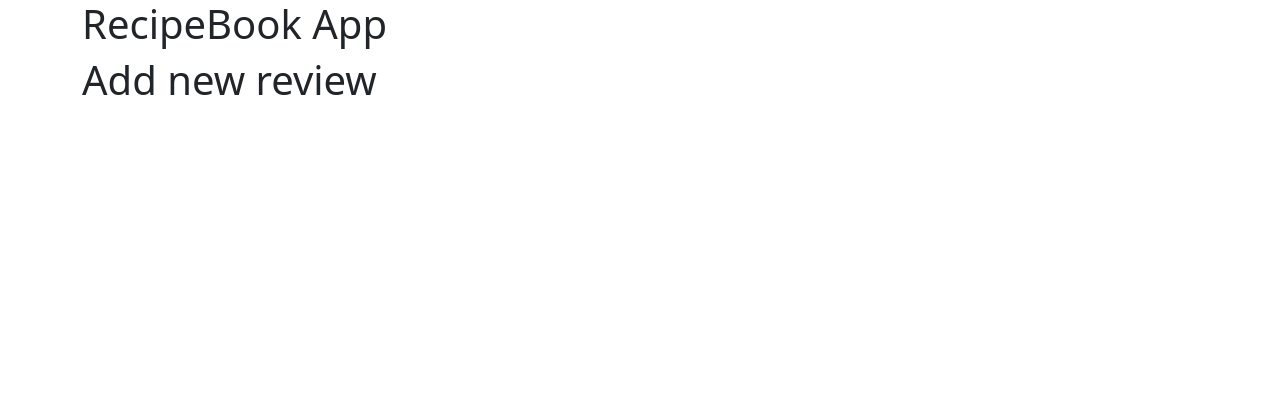
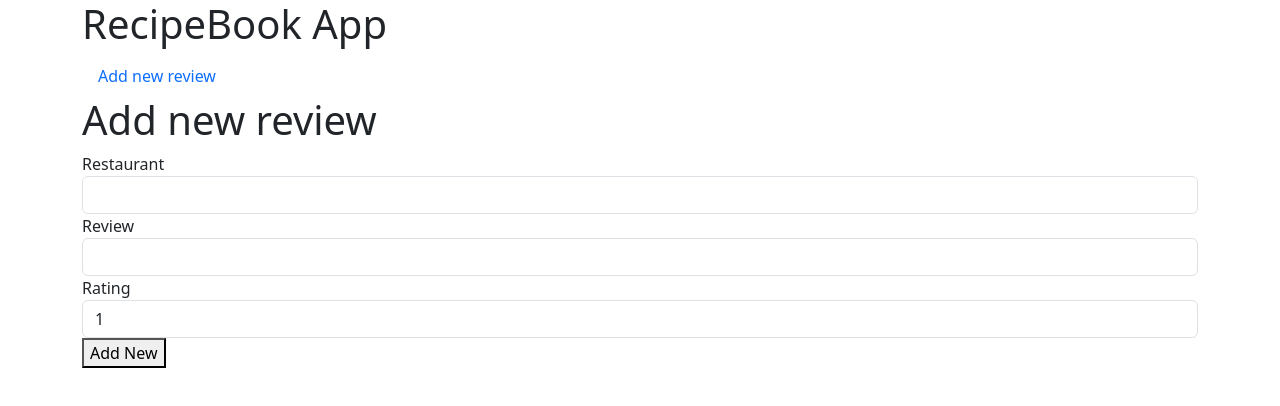
Before and after one commit to dianawhao/https---github.com-dianawhao-SPA-reviews, a React (Vite) app: page /add in a window 1280 px wide. Shown: the top 406 px of the page. Built offline with nearby package versions, Linux system fonts and the light colour scheme.

Commit message:
edit-child ball back

```diff
--- a/src/App.jsx
+++ b/src/App.jsx
@@ -1,5 +1,5 @@
 // React-Router dependencies
-import { BrowserRouter, Routes, Route } from "react-router-dom";
+import { BrowserRouter, Routes, Route, Link } from "react-router-dom";
 import { ReviewProvider } from "./ReviewContext";
 // import in page components
 import ShowReviews from "./pages/ShowReviews";
@@ -9,14 +9,27 @@
 // import bootstrap
 import "bootstrap/dist/css/bootstrap.min.css";
 
+
 function App() {
   return (
     <>
       <div className="container">
+
         <h1>RecipeBook App</h1>
         {/* All the routes must be defined as children of the BrowserRouter */}
         <ReviewProvider>
           <BrowserRouter>
+            <ul className="nav">
+              <li className="nav-item">
+                <Link
+                  className="nav-link"
+                  to="/add"
+                >
+                  Add new review
+                </Link>
+              </li>
+            </ul>
+
             {/* All the routes must be in the <Routes> as children */}
             <Routes>
               <Route path="/" element={<ShowReviews />} />
--- a/src/ReviewContext.jsx
+++ b/src/ReviewContext.jsx
@@ -28,7 +28,7 @@
     },
   ]);
 
-    // assume the first argument will be the review object itself
+  // assume the first argument will be the review object itself
   // - restaurant
   // - review
   // - rating
@@ -40,6 +40,35 @@
     setReviews(updatedReviews);
   }
 
+  const findReviewById = (id) => {
+    // findIndex takes in one argument which is a function
+    // each element of the array is passed into it
+    // the first instance when the function return true
+    // means we want the index for that current execution
+    const wantedReview = reviews.find(r=> r._id == id);
+    return wantedReview;
+  }
+
+  const updateReview = (id, restaurant, review, rating) => {
+    const modifiedReview = {
+      _id : id,
+      restaurant: restaurant,
+      review: review,
+      rating: rating
+    }
+    // goal: insert modified review back at its original index in the array
+    // 1. find the index
+    const indexToReplace = reviews.findIndex(r => r._id == id);
+
+    // 2. create the replacement array
+    const updated = [ ...reviews.slice(0, indexToReplace),
+                      modifiedReview,
+                      ...reviews.slice(indexToReplace+1)
+
+    ];
+    setReviews(updated);
+  }
+
   // create the context provider and return it
   return (
     // Set whatever the ReviewContext is storing to
@@ -49,9 +78,12 @@
     <ReviewContext.Provider
       value={{
         "reviews": reviews,
+        "addReview": addReview,
+        "findReviewById": findReviewById,
+        "updateReview": updateReview
       }}
     >
-      {props.children}
+        {props.children}
     </ReviewContext.Provider>
   );
 };
--- a/src/components/Review.jsx
+++ b/src/components/Review.jsx
@@ -1,12 +1,18 @@
+import { useNavigate } from "react-router-dom";
+
 /* assume the review object will be
 available in props.review */
 export default function Review(props) {
+  const navigate = useNavigate();
     return (
         <div className="card mt-3">
           <div className="card-body">
             <h3 className="card-title">{props.review.restaurant}</h3>
             <p className="card-text">{props.review.review}</p>
             <p className="card-text">Rating: {props.review.rating}/5</p>
+            <button className="btn btn-primary" onClick={()=>{
+              navigate("/edit/" + props.review._id);
+            }}>Edit</button>
           </div>
         </div>
       );
--- /dev/null
+++ b/src/components/ReviewForm.jsx
@@ -0,0 +1,44 @@
+import { useState } from "react";
+
+export default function ReviewForm(props) {
+  const [restaurant, setRestaurant] = useState(props.initialRestaurant || "");
+  const [review, setReview] = useState(props.initialReview || "");
+  const [rating, setRating] = useState(props.initialRating || 1);
+
+  return (
+    <>
+      <div className="form-group">
+        <label>Restaurant</label>
+        <input
+          type="text"
+          className="form-control"
+          value={restaurant}
+          onChange={(e) => setRestaurant(e.target.value)}
+        />
+      </div>
+      <div className="form-group">
+        <label>Review</label>
+        <input
+          type="text"
+          className="form-control"
+          value={review}
+          onChange={(e) => setReview(e.target.value)}
+        />
+      </div>
+      <div className="form-group">
+        <label>Rating</label>
+        <input
+          type="number"
+          className="form-control"
+          value={rating}
+          onChange={(e) => setRating(e.target.value)}
+        />
+      </div>
+      {/* for child to inform parents that an event has happened
+      we use a callback function from the parent */}
+      <button onClick={()=>{
+        props.onSubmit(restaurant, review, rating);
+      }}>{props.buttonLabel}</button>
+    </>
+  );
+}
--- a/src/pages/AddReview.jsx
+++ b/src/pages/AddReview.jsx
@@ -1,11 +1,30 @@
 import { useContext, useState } from "react";
 import { ReviewContext } from "../ReviewContext";
+import { useNavigate } from "react-router-dom";
+import ReviewForm from "../components/ReviewForm";
 
 export default function AddReview() {
+  const context = useContext(ReviewContext);
 
-    const context = useContext(ReviewContext);
+    // create the navigate hook
+    // we can use it to switch to a different route
+    const navigate = useNavigate();
 
-    return <>
-     <h1>Add new review</h1>
+  const processAddReview = (restaurant, review, rating) => {
+    context.addReview({
+        restaurant, review, rating
+    });
+    navigate('/');
+  }
+
+  return (
+    <>
+      <h1>Add new review</h1>
+      {/* we send to ReviewForm (the child component)
+      a function to call when the button in the form clicked */}
+      <ReviewForm buttonLabel="Add New"
+                  onSubmit={processAddReview}
+      />
     </>
+  );
 }
--- a/src/pages/EditReview.jsx
+++ b/src/pages/EditReview.jsx
@@ -1,5 +1,32 @@
+import {useContext} from 'react'
+import { ReviewContext } from '../ReviewContext'
+import { useParams, useNavigate} from 'react-router-dom'
+import ReviewForm from '../components/ReviewForm';
+
 export default function EditReview() {
+
+    const context = useContext(ReviewContext);
+    const params = useParams();
+    const navigate = useNavigate();
+
+    // find the review which is being edited
+    // so that it can be displayed in a form
+    const review = context.findReviewById(params.index);
+
+    const processEditReview = (restaurant, review, rating) => {
+        context.updateReview(params.index, restaurant, review, rating);
+        console.log("Updating review = ", restaurant, review, rating);
+        navigate('/');
+    }
+
     return <>
         <h1>Edit Review</h1>
+        <ReviewForm
+            initialRestaurant={review.restaurant}
+            initialReview={review.review}
+            initialRating={review.rating}
+            buttonLabel="Edit"
+            onSubmit={processEditReview}
+            />
     </>
 }
```
Also changed, not shown: 1 other file (tests, documents, lock files or other folders).
